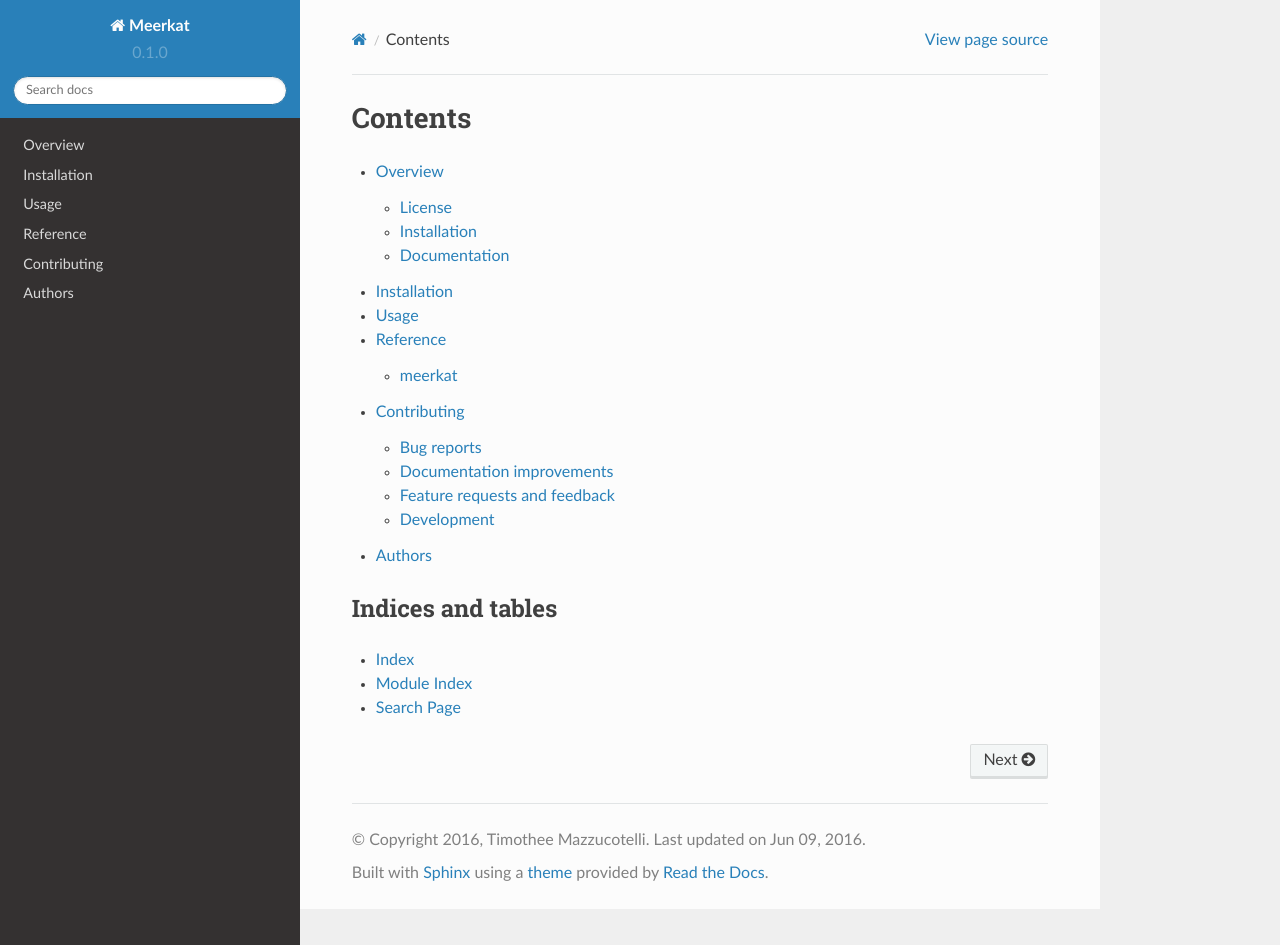
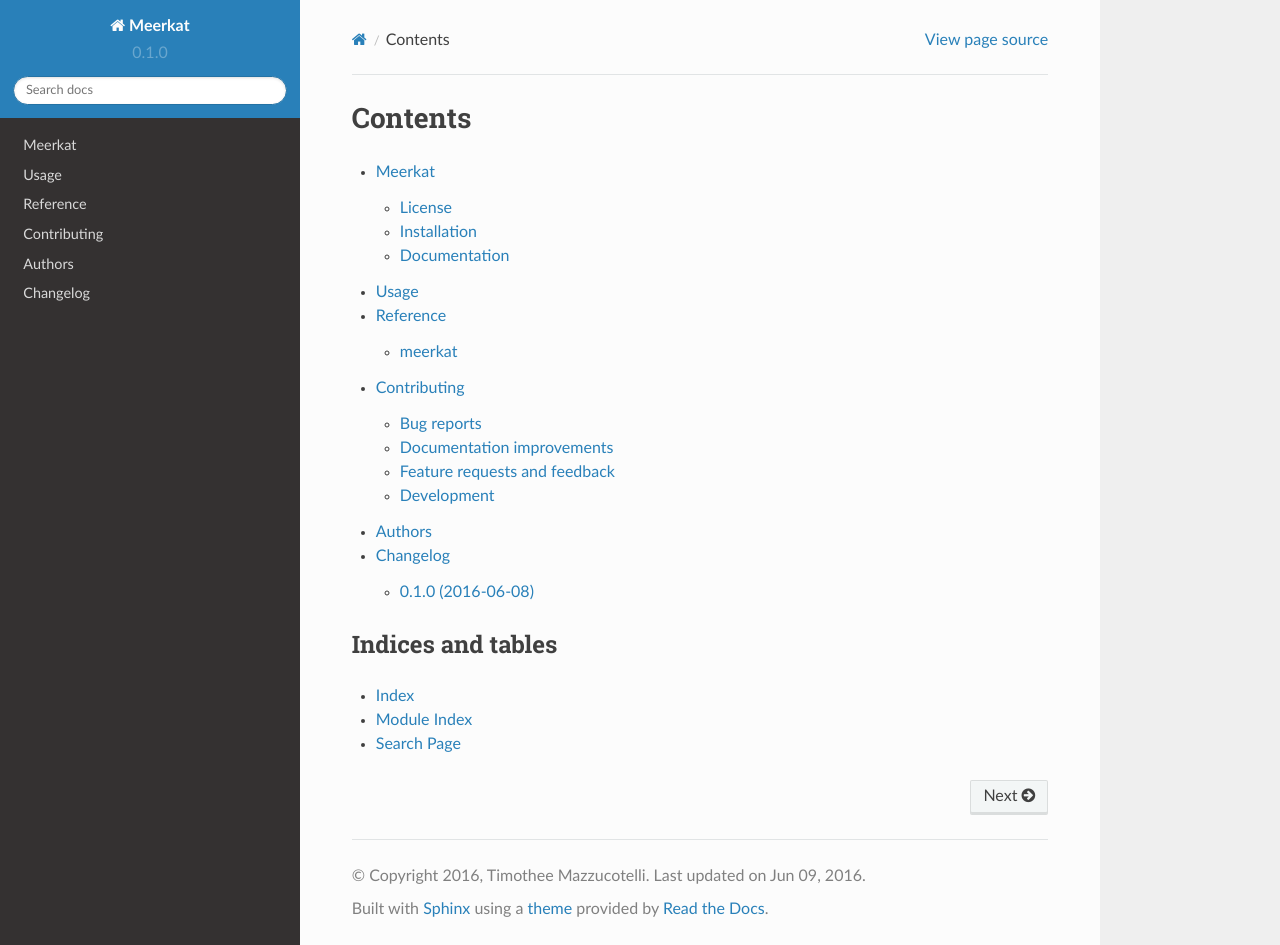
Before and after one commit to pawamoy/django-meerkat, a Sphinx documentation site: the page built from docs/index.rst, in a window 1280 px wide and 945 px high. Built offline with Sphinx 7.4.7 and the Read the Docs theme 2.0.0, drawn with Linux system fonts in a browser that asks for light colours.

Commit message:
Update docs

```diff
--- a/CHANGELOG.rst
+++ b/CHANGELOG.rst
@@ -0,0 +1,8 @@
+=========
+Changelog
+=========
+
+0.1.0 (2016-06-08)
+------------------
+
+* Alpha release on PyPi.
--- a/README.rst
+++ b/README.rst
@@ -1,6 +1,6 @@
-========
-Overview
-========
+=======
+Meerkat
+=======
 
 .. start-badges
 
--- a/docs/index.rst
+++ b/docs/index.rst
@@ -6,7 +6,6 @@
    :maxdepth: 2
 
    readme
-   installation
    usage
    reference/index
    contributing
--- a/docs/installation.rst
+++ /dev/null
@@ -1,7 +0,0 @@
-============
-Installation
-============
-
-At the command line::
-
-    pip install django-meerkat
```
